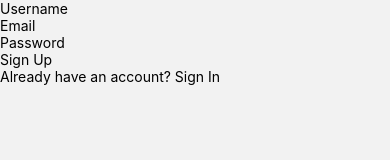
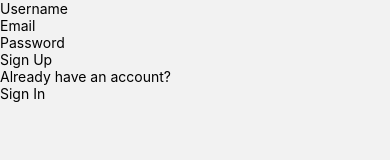
Before and after one commit to nadolf/PlantPal, a React Native app: screen /SignUp in a window 390 px wide. Shown: the top 160 px of the page. Built offline with nearby package versions, Linux system fonts and the light colour scheme; no server answers.

Commit message:
Navigation fixes

```diff
--- a/App.js
+++ b/App.js
@@ -9,23 +9,19 @@ import Home from "./screens/HomeScreen";
 const Stack = createNativeStackNavigator();
 
 export default function App() {
-  const { user } = useAuth;
-  if (user) {
+  const { user } = useAuth();
+
   return (
     <NavigationContainer>
-        <Stack.Navigator initialRouteName="Home">
+      <Stack.Navigator initialRouteName={user ? "Home" : "SignUp"}>
+        {user ? (
           <Stack.Screen
             name="Home"
             component={Home}
             options={{ headerShown: false }}
           />
-        </Stack.Navigator>
-      </NavigationContainer>
-    );
-  } else {
-    return (
-      <NavigationContainer>
-        <Stack.Navigator initialRouteName="SignUp">
+        ) : (
+          <>
             <Stack.Screen
               name="SignUp"
               component={SignUp}
@@ -36,8 +32,9 @@ export default function App() {
               component={SignIn}
               options={{ headerShown: false }}
             />
+          </>
+        )}
       </Stack.Navigator>
     </NavigationContainer>
   );
 }
-}
--- a/screens/SignInScreen.js
+++ b/screens/SignInScreen.js
@@ -1,9 +1,16 @@
 import { signInWithEmailAndPassword } from "firebase/auth";
 import React, { useState } from "react";
-import { View, Text, TouchableOpacity, TextInput, Alert } from "react-native";
+import {
+  View,
+  Text,
+  TouchableOpacity,
+  TextInput,
+  Alert,
+  SafeAreaView,
+} from "react-native";
 import { auth } from "../firebase";
 
-export default function SignIn({navigation}) {
+export default function SignIn({ navigation }) {
   const [username, setUsername] = useState("");
   const [email, setEmail] = useState("");
   const [password, setPassword] = useState("");
@@ -12,22 +19,17 @@ export default function SignIn({navigation}) {
     if (email && password) {
       try {
         await signInWithEmailAndPassword(auth, email, password);
-        } catch(err) {
-            console.log('got error: ', err.message);
-            //Alert.alert('Invalid email or password');
+        Alert.alert('Sign In Success', 'You have successfully signed in!');
+      } catch (err) {
+        Alert.alert('Sign In Error', err.message);
       }
-
     }
-
-  }
+  };
 
   return (
+    <SafeAreaView>
       <View>
-      <TextInput
-        placeholder="Email"
-        value={email}
-        onChangeText={setEmail}
-      />
+        <TextInput placeholder="Email" value={email} onChangeText={setEmail} />
         <TextInput
           placeholder="Password"
           value={password}
@@ -38,5 +40,6 @@ export default function SignIn({navigation}) {
           <Text>Sign In</Text>
         </TouchableOpacity>
       </View>
+    </SafeAreaView>
   );
-};
+}
--- a/screens/SignUpScreen.js
+++ b/screens/SignUpScreen.js
@@ -1,10 +1,16 @@
 import React, { useState } from "react";
-import { View, TextInput, Text, TouchableOpacity } from "react-native";
+import {
+  View,
+  TextInput,
+  Text,
+  TouchableOpacity,
+  SafeAreaView,
+  Button,
+} from "react-native";
 import { auth } from "../firebase";
-import { useNavigation } from "@react-navigation/native";
 import { createUserWithEmailAndPassword } from "firebase/auth";
 
-const SignUp = ({navigation}) => {
+const SignUp = ({ navigation }) => {
   const [username, setUsername] = useState("");
   const [email, setEmail] = useState("");
   const [password, setPassword] = useState("");
@@ -13,7 +19,6 @@ const SignUp = ({navigation}) => {
     if (email && password) {
       try {
         await createUserWithEmailAndPassword(auth, email, password);
-        navigation.navigate("SignIn");
       } catch (err) {
         console.log("got error: ", err.message);
       }
@@ -21,6 +26,7 @@ const SignUp = ({navigation}) => {
   };
 
   return (
+    <SafeAreaView>
       <View>
         <TextInput
           placeholder="Username"
@@ -37,8 +43,14 @@ const SignUp = ({navigation}) => {
         <TouchableOpacity onPress={handleSignUp}>
           <Text>Sign Up</Text>
         </TouchableOpacity>
-      <Text>Already have an account? Sign In</Text>
+        <View>
+          <Text>Already have an account?</Text>
+          <TouchableOpacity onPress={() => navigation.navigate("SignIn")}>
+          <Text>Sign In</Text>
+        </TouchableOpacity>
         </View>
+      </View>
+    </SafeAreaView>
   );
 };
 
--- /dev/null
+++ b/styles/HomeScreenStyles.js
@@ -0,0 +1,5 @@
+import { StyleSheet } from "react-native";
+
+export const styles = StyleSheet.create({
+
+})
--- /dev/null
+++ b/styles/SignInScreen.js
@@ -0,0 +1,5 @@
+import { StyleSheet } from "react-native";
+
+export const style = StyleSheet.create({
+
+})
--- /dev/null
+++ b/styles/SignUpScreenStyles.js
@@ -0,0 +1,5 @@
+import { StyleSheet } from "react-native";
+
+export const styles = StyleSheet.create({
+
+})
```
Lines whose indentation alone changed are shown as unchanged.
